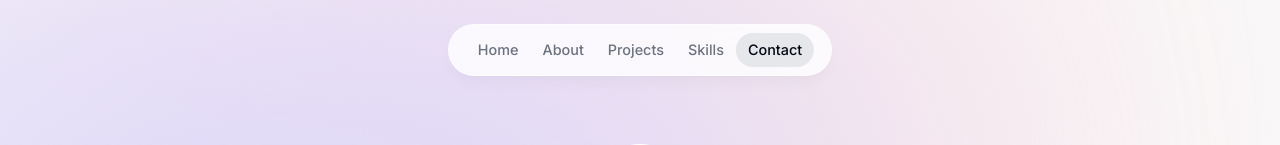
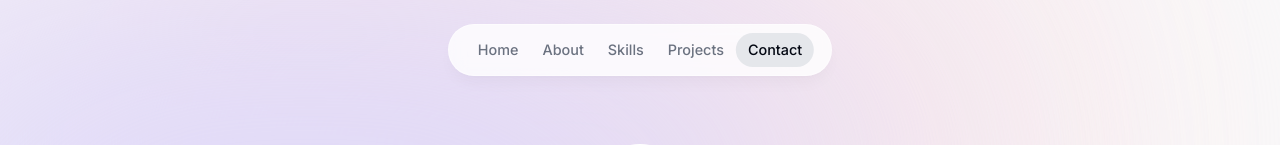
Before and after one commit to iayvob/ModernPortfolio, a Next.js app: page / in a window 1280 px wide. Shown: the top 145 px of the page. Built offline with nearby package versions, Linux system fonts and the light colour scheme; no server answers; grey boxes are pictures that could not be loaded.

Commit message:
update links mapping

```diff
--- a/lib/data.ts
+++ b/lib/data.ts
@@ -15,12 +15,12 @@ export const links = [
     hash: "./#about",
   },
   {
+    name: "Skills",
+    hash: "./#skills",
+  },
+  {
     name: "Projects",
     hash: "./#projects",
-  },
-  {
-    name: "Skills",
-    hash: "./#skills",
   },
   {
     name: "Contact",
```
Also changed, not shown: app/layout.tsx (line endings or trailing spaces).
